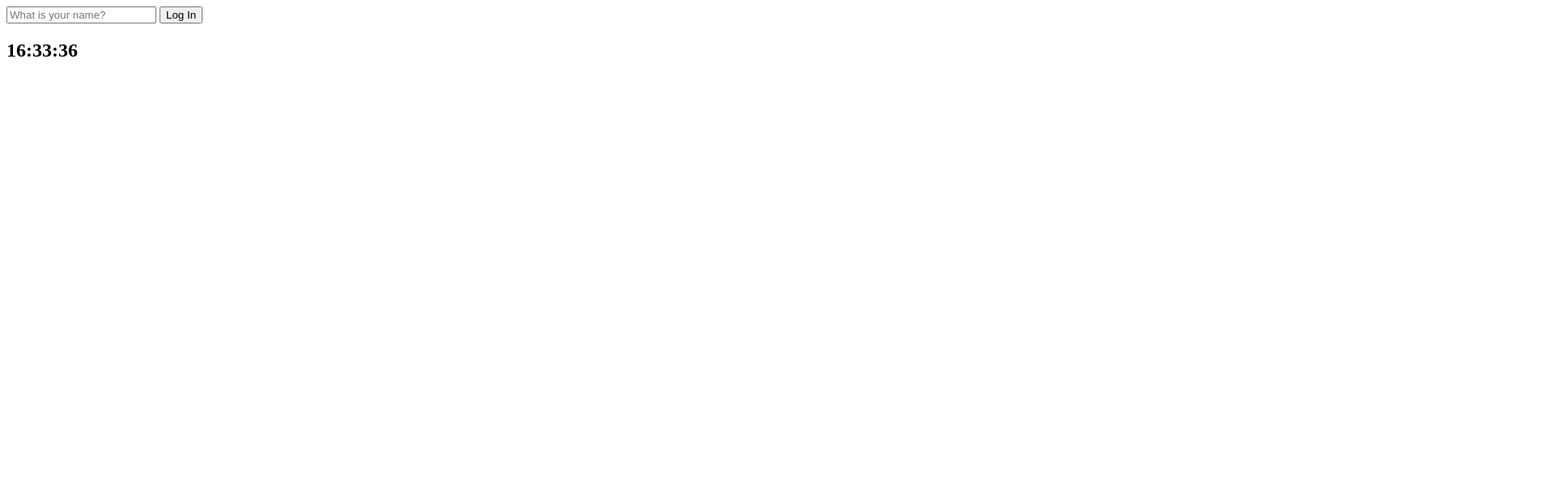
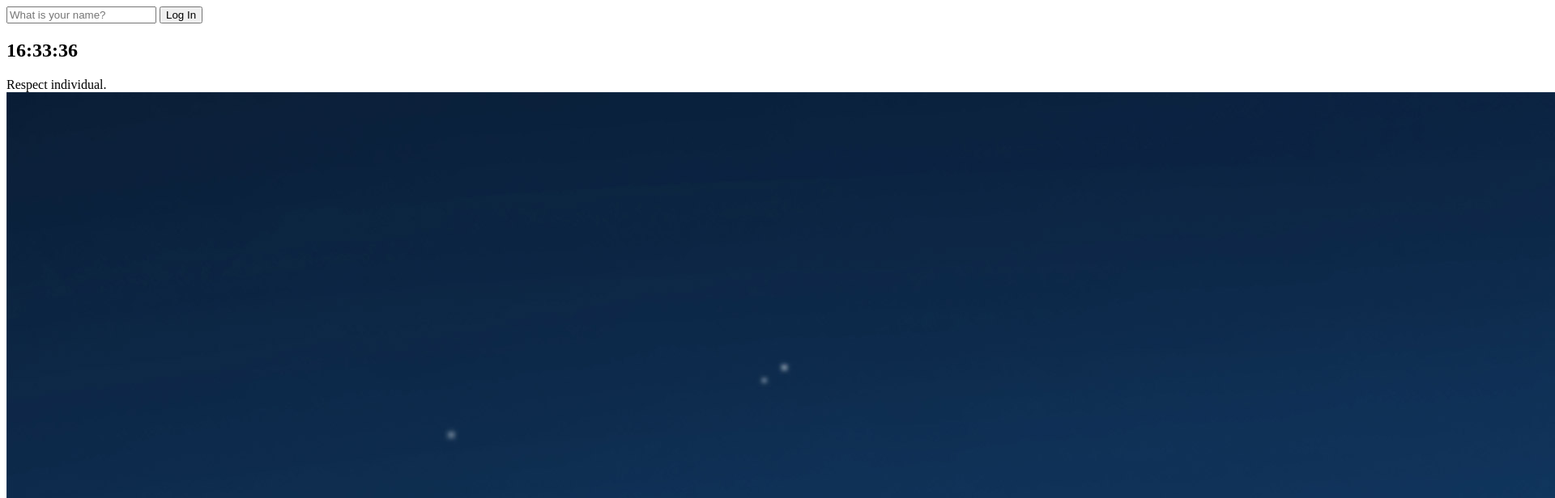
Before and after one commit to mackerel-10/Momentum, a plain HTML site: page index.html in a window 1280 px wide. Shown: the top 616 px of the page at 81% size, 1920 px wide, since content can reach past the window. Drawn offline with Linux system fonts and the light colour scheme.

Commit message:
#6까지 완료.

```diff
--- a/index.html
+++ b/index.html
@@ -16,7 +16,7 @@
 			/>
 			<input type="submit" value="Log In" />
 		</form>
-		<h2 id="clock">00:00</h2>
+		<h2 id="clock">00:00:00</h2>
 		<h1 class="hidden" id="greeting"></h1>
 		<div id="quote">
 			<span></span>
@@ -25,5 +25,6 @@
 		<script src="js/greetings.js"></script>
 		<script src="js/clock.js"></script>
 		<script src="js/quotes.js"></script>
+		<script src="js/background.js"></script>
 	</body >
 </html>
--- /dev/null
+++ b/js/background.js
@@ -0,0 +1,9 @@
+const images = ["0.jpeg", "1.jpeg", "2.jpeg"];
+
+const chosenImage = images[Math.floor(Math.random() * images.length)];
+
+const bgImage = document.createElement("img");
+
+bgImage.src = `img/${chosenImage}`;
+
+document.body.appendChild(bgImage);
--- a/js/quotes.js
+++ b/js/quotes.js
@@ -54,7 +54,7 @@ const quotes = [
 const quote = document.querySelector("#quote span:first-child");
 const author = document.querySelector("#quote span:last-child");
 
-console.log(quotes[0]);
+const todaysQuotes = quotes[Math.floor(Math.random() * quotes.length)];
 
-/*
-random() */
+quote.innerText = todaysQuotes.quote;
+author.innerText = todaysQuotes.author;
```
Also changed, not shown: img/0.jpeg (added), img/1.jpeg (added), img/2.jpeg (added).
